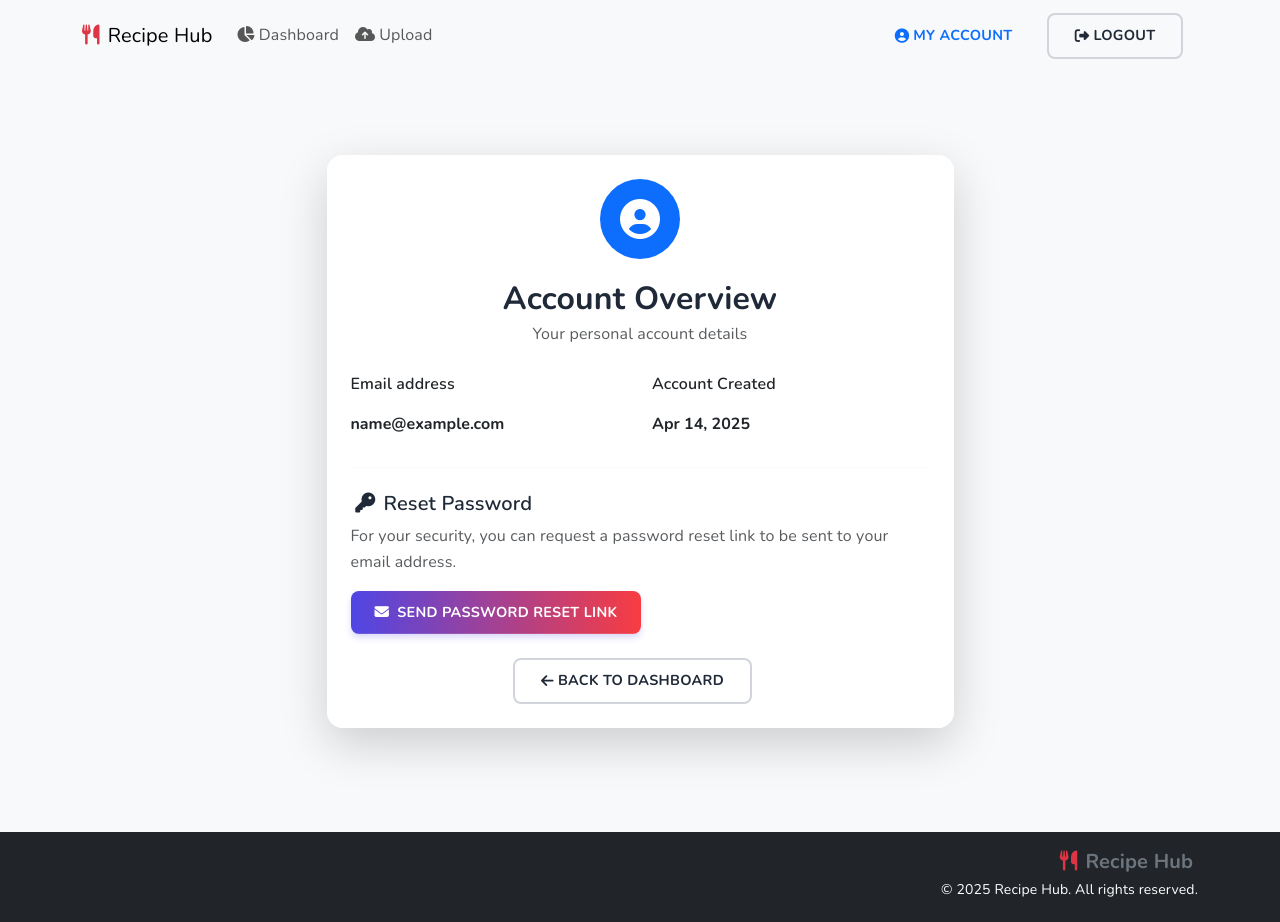
After one commit to vladbortnik/recipe-web-app, a Flask app: page /my-account in a window 1280 px wide. The commit adds this page. Run offline with Flask 3, Linux system fonts and the light colour scheme; the visitor is signed in with stand-in values (Sample User, id 1); some libraries are stand-ins or nearby versions.

Commit message:
feat: add reset-password and my-account

```diff
--- a/app/forms.py
+++ b/app/forms.py
@@ -23,3 +23,21 @@ class UploadImageForm(FlaskForm):
     images = MultipleFileField('Upload Images:', validators=[FileAllowed(['jpg', 'jpeg', 'png'], 'Images only!'),
                                                         DataRequired(message='Please select at least one image')])
     submit = SubmitField('Upload')
+
+class PasswordResetForm(FlaskForm):
+    password = PasswordField('New Password', validators=[
+        DataRequired(message='Password is required'),
+        Length(min=8, max=29, message='Password must be between 8 and 29 characters')
+    ])
+    confirm_password = PasswordField('Confirm Password', validators=[
+        DataRequired(message='Please confirm your password'),
+        EqualTo('password', message='Passwords must match')
+    ])
+    submit = SubmitField('Reset Password')
+
+class EmptyForm(FlaskForm):
+    submit = SubmitField('Submit')
+
+class ForgotPasswordForm(FlaskForm):
+    email = StringField('Email', validators=[DataRequired(), Email()])
+    submit = SubmitField('Send Reset Link')
--- a/app/routes.py
+++ b/app/routes.py
@@ -3,9 +3,10 @@ from flask import current_app as app
 from flask import request, render_template, redirect, url_for, flash, session, abort
 from flask_login import login_user, current_user, logout_user, login_required
 from . import db, bcrypt
-from .forms import LoginForm, SignupForm, UploadImageForm
+from .forms import LoginForm, SignupForm, UploadImageForm, PasswordResetForm, EmptyForm, ForgotPasswordForm
 from .models import User, ImgSet
 from .utils import retrieve_product_labels, retrieve_recipes_by_ingredients, fetch_user_products, fetch_user_recipes, send_verification_email, verify_token
+from itsdangerous import URLSafeTimedSerializer, SignatureExpired, BadSignature
 
 @app.route('/')
 def index():
@@ -201,3 +202,64 @@ def dashboard():
             recipes = fetch_user_recipes()
 
     return render_template('dashboard.html', products=products, recipes=recipes)
+
+# --- Password Reset Request (Forgot Password) ---
+@app.route('/forgot-password', methods=['GET', 'POST'])
+def forgot_password():
+    form = ForgotPasswordForm()
+    if form.validate_on_submit():
+        from .models import User
+        from .utils import reset_password
+        user = User.query.filter_by(email=form.email.data.lower().strip()).first()
+        # Always show the same message for privacy
+        if user:
+            reset_password(user)
+        flash('If an account exists for this email, a password reset link has been sent.', 'info')
+        return redirect(url_for('login'))
+    return render_template('forgot-password.html', form=form)
+
+# --- My Account & Password Reset Routes ---
+@app.route('/my-account')
+@login_required
+def my_account():
+    form = EmptyForm()
+    return render_template('my-account.html', form=form)
+
+@app.route('/send-password-reset', methods=['POST'])
+@login_required
+def send_password_reset():
+    from .utils import reset_password
+    success = reset_password(current_user)
+    if success:
+        flash('A password reset link has been sent to your email.', 'success')
+    else:
+        flash('Failed to send password reset email. Please try again later.', 'danger')
+    return redirect(url_for('my_account'))
+
+@app.route('/password-reset/<token>', methods=['GET', 'POST'])
+def password_reset(token):
+    form = PasswordResetForm()
+    recaptcha_site_key = app.config['RECAPTCHA_SITE_KEY']
+    serializer = URLSafeTimedSerializer(app.config['SECRET_KEY'])
+    try:
+        email = serializer.loads(token, salt='password-reset-salt', max_age=3600)
+    except (SignatureExpired, BadSignature):
+        flash('The password reset link is invalid or has expired.', 'danger')
+        return redirect(url_for('login'))
+    user = User.query.filter_by(email=email).first()
+    if not user or user.verification_token != token:
+        flash('Invalid or expired reset link.', 'danger')
+        return redirect(url_for('login'))
+    if form.validate_on_submit():
+        recaptcha_response = request.form.get('g-recaptcha-response')
+        from .utils import verify_recaptcha
+        if not recaptcha_response or not verify_recaptcha(recaptcha_response):
+            flash('reCAPTCHA verification failed. Please try again.', 'danger')
+            return render_template('password-reset.html', form=form, recaptcha_site_key=recaptcha_site_key)
+        user.password = bcrypt.generate_password_hash(form.password.data).decode('utf-8')
+        user.verification_token = None
+        user.token_expiration = None
+        db.session.commit()
+        flash('Your password has been reset. Please log in.', 'success')
+        return redirect(url_for('login'))
+    return render_template('password-reset.html', form=form, recaptcha_site_key=recaptcha_site_key)
--- a/app/templates/layout.html
+++ b/app/templates/layout.html
@@ -56,7 +56,7 @@
                     </ul>
                     <div class="d-flex">
                         {% if current_user.is_authenticated %}
-                            <a href="{{ url_for('dashboard') }}" class="btn btn-outline-primary me-2 d-none d-md-inline-flex">
+                            <a href="{{ url_for('my_account') }}" class="btn btn-outline-primary me-2 d-none d-md-inline-flex">
                                 <i class="fas fa-user-circle me-1"></i>My Account
                             </a>
                             <a href="{{ url_for('logout') }}" class="btn btn-outline-secondary">
--- a/app/templates/login.html
+++ b/app/templates/login.html
@@ -54,6 +54,9 @@
                 Not yet registered? <a href="{{ url_for('signup') }}">Sign Up</a>
             </small>
         </div>
+        <div class="mt-2 text-center">
+            <a href="{{ url_for('forgot_password') }}" class="small">Forgot password?</a>
+        </div>
     </form>
 </div>
 {% endblock %}
--- /dev/null
+++ b/app/templates/my-account.html
@@ -0,0 +1,55 @@
+{% extends 'layout.html' %}
+{% block title %}My Account{% endblock %}
+{% block content %}
+<div class="container py-5">
+  <div class="row justify-content-center">
+    <div class="col-lg-7 col-md-9">
+      <div class="card shadow-lg border-0">
+        <div class="card-body p-4">
+          <div class="d-flex flex-column align-items-center mb-4">
+            <div class="bg-primary text-white rounded-circle d-flex align-items-center justify-content-center mb-3" style="width: 80px; height: 80px; font-size: 2.5rem;">
+              <i class="fas fa-user-circle"></i>
+            </div>
+            <h2 class="fw-bold mb-1">Account Overview</h2>
+            <p class="text-muted mb-0">Your personal account details</p>
+          </div>
+
+          <div class="row mb-4">
+            <div class="col-12 col-md-6 mb-3 mb-md-0">
+              <div class="form-group">
+                <label class="form-label fw-semibold" for="userEmail">Email address</label>
+                <input type="email" id="userEmail" class="form-control-plaintext ps-0 fw-bold text-dark" value="{{ current_user.email }}" readonly aria-label="Email address">
+              </div>
+            </div>
+            <div class="col-12 col-md-6">
+              <div class="form-group">
+                <label class="form-label fw-semibold" for="createdAt">Account Created</label>
+                <input type="text" id="createdAt" class="form-control-plaintext ps-0 fw-bold text-dark" value="{{ current_user.date_created.strftime('%b %d, %Y') if current_user.date_created else '-' }}" readonly aria-label="Account creation date">
+              </div>
+            </div>
+          </div>
+
+          <hr class="my-4">
+
+          <div class="mb-4">
+            <h5 class="fw-semibold mb-2"><i class="fas fa-key me-2"></i>Reset Password</h5>
+            <p class="text-muted mb-3">For your security, you can request a password reset link to be sent to your email address.</p>
+            <form method="POST" action="{{ url_for('send_password_reset') }}" class="d-flex flex-column flex-sm-row align-items-center gap-2">
+              {{ form.csrf_token }}
+              <button type="submit" class="btn btn-primary btn-lg px-4">
+                <i class="fas fa-envelope me-2"></i>Send Password Reset Link
+              </button>
+            </form>
+          </div>
+
+          <div class="text-center mt-4">
+            <a href="{{ url_for('dashboard') }}" class="btn btn-outline-secondary">
+              <i class="fas fa-arrow-left me-1"></i>Back to Dashboard
+            </a>
+          </div>
+        </div>
+      </div>
+    </div>
+  </div>
+</div>
+{% endblock %}
```
Also changed, not shown: app/templates/forgot-password.html (added, +29 -0 lines), app/templates/password-reset.html (added, +33 -0 lines), app/utils.py (+41 -2 lines).
